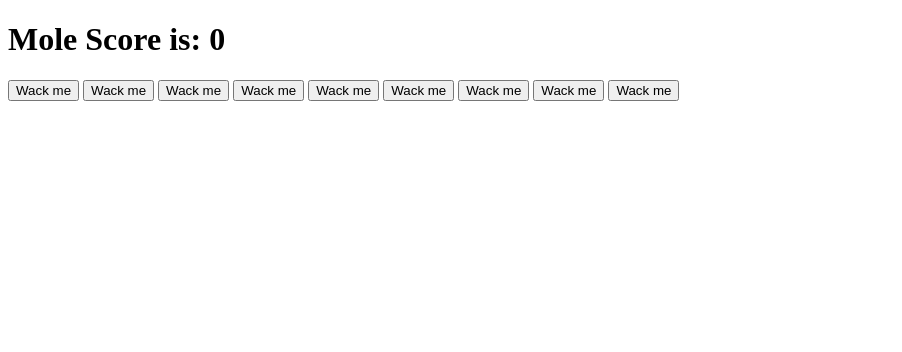
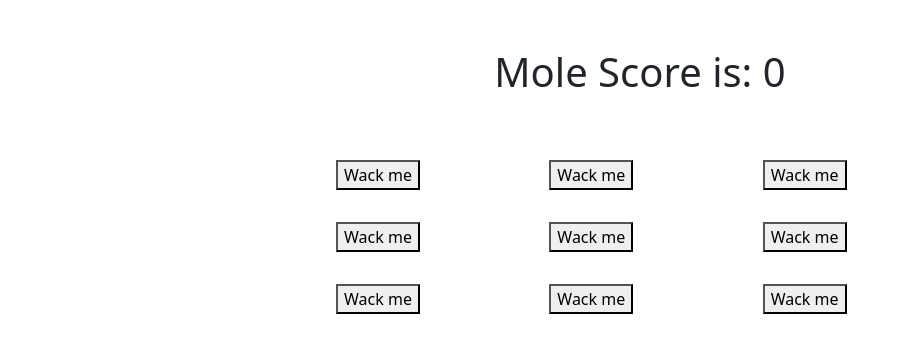
Before and after one commit to EricSadowski/wackmole, a plain HTML site: page mole.html in a window 1280 px wide. Shown: the whole page, without its empty margins (0-902 px from the left). Drawn offline with nearby package versions, Linux system fonts and the light colour scheme.

Commit message:
added bootstrap to gameboard, add to js functionality

```diff
--- a/mole.html
+++ b/mole.html
@@ -6,28 +6,50 @@
   <meta name="viewport" content="width=device-width,initial-scale=1" >
   <meta name="description" content="" >
   <link rel="icon" href="favicon.png">
+  <link rel="stylesheet" href="css/styles.css">
+  <link href="https://cdn.jsdelivr.net/npm/bootstrap@5.3.0-alpha3/dist/css/bootstrap.min.css" rel="stylesheet" integrity="sha384-KK94CHFLLe+nY2dmCWGMq91rCGa5gtU4mk92HdvYe+M/SXH301p5ILy+dN9+nJOZ" crossorigin="anonymous">
 </head>
 <body>
   <header>
-    <h1>Mole Score is: <span id="display">0</span></h1>
+    <div class="container">
+      <div class="row justify-content-center">
+        <div class="col-lg-6 text-center">
+          <h1 class="m-5">Mole Score is: <span id="display">0</span></h1>
+        </div>
+      </div>
+    </div>
 
 
   </header>
 
   <main>
+    <div id="instructions">
 
-    <button class = "mole" id="mole1">Wack me</button>
+    </div>
 
-
-    <button class = "mole" id="mole2">Wack me</button>
-    <button class = "mole" id="mole3">Wack me</button>
-    <button class = "mole" id="mole4">Wack me</button>
-    <button class = "mole" id="mole5">Wack me</button>
-    <button class = "mole" id="mole6">Wack me</button>
-    <button class = "mole" id="mole7">Wack me</button>
-    <button class = "mole" id="mole8">Wack me</button>
-    <button class = "mole" id="mole9">Wack me</button>
-
+    <div class="container-fluid">
+      <div class="row justify-content-center">
+        <div class="col-lg-6">
+          <div id="gameboard">
+            <div class="row justify-content-center">
+              <div class="col-lg-4 p-3"><button class = "mole" id="mole1">Wack me</button></div>
+              <div class="col-lg-4 p-3"><button class = "mole" id="mole2">Wack me</button></div>
+              <div class="col-lg-4 p-3"><button class = "mole" id="mole3">Wack me</button></div>
+            </div>
+            <div class="row justify-content-center">
+              <div class="col-lg-4 p-3"><button class = "mole" id="mole4">Wack me</button></div>
+              <div class="col-lg-4 p-3"><button class = "mole" id="mole5">Wack me</button></div>
+              <div class="col-lg-4 p-3"><button class = "mole" id="mole6">Wack me</button></div>
+            </div>
+            <div class="row justify-content-center">
+              <div class="col-lg-4 p-3"><button class = "mole" id="mole7">Wack me</button></div>
+              <div class="col-lg-4 p-3"><button class = "mole" id="mole8">Wack me</button></div>
+              <div class="col-lg-4 p-3"><button class = "mole" id="mole9">Wack me</button></div>
+            </div>
+          </div>
+        </div>
+      </div>
+    </div>
 
   </main>
 
--- a/mole.js
+++ b/mole.js
@@ -1,5 +1,33 @@
 
+/* initialize mole variables by ids */
+var mole1 = document.getElementById('mole1');
+var mole2 = document.getElementById('mole2');
+var mole3 = document.getElementById('mole3');
+var mole4 = document.getElementById('mole4');
+var mole5 = document.getElementById('mole5');
+var mole6 = document.getElementById('mole6');
+var mole7 = document.getElementById('mole7');
+var mole8 = document.getElementById('mole8');
+var mole9 = document.getElementById('mole9');
 
+var moles = document.querySelectorAll('.mole');
+
+/* add event listeners to each mole and begin game */
+for (let i = 0; i < moles.length; i++) {
+    moles[i].addEventListener('click', function(e) {
+        beginGame();
+    });
+}
+
+/* begins to randomize the moles by sending target ids to a wack function */
+function beginGame() {
+    for (let i = 0; i < moles.length; i++) {
+        var eventTarget = moles[i].id;
+        wack(eventTarget);
+    }
+}
+
+/*
 // an event listener on each mole that takes the target id of the button clicked and sends it to a function
 mole1.addEventListener('click', function(e){
     var eventTarget = e.target.id;
@@ -37,6 +65,7 @@ mole1.addEventListener('click', function(e){
                                     var eventTarget = e.target.id;
                                     wack(eventTarget);
                                     });
+*/
 
 var count = 0;
 var disp = document.getElementById("display");
```
